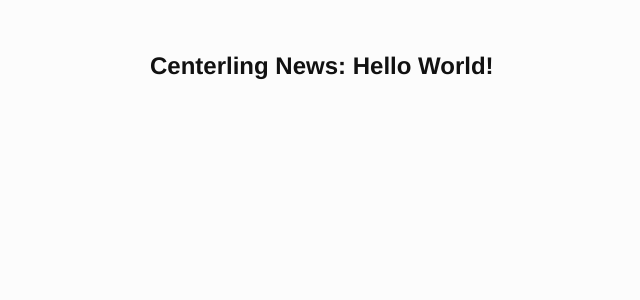
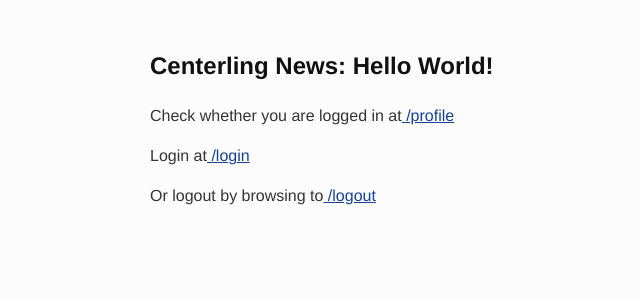
Before and after one commit to jannikjw/js-hacker-news-clone, a React (Create React App) app in the folder centerlingnews/: page / in a window 1280 px wide. Shown: the top 300 px of the page, without its empty margins (90-730 px from the left). Built offline with nearby package versions, Linux system fonts and the light colour scheme; no server answers.

Commit message:
Update HomePage with a few initial links

```diff
--- a/centerlingnews/src/views/HomePage/HomePage.jsx
+++ b/centerlingnews/src/views/HomePage/HomePage.jsx
@@ -1,4 +1,5 @@
 import React from 'react';
+import { Link } from 'react-router-dom';
 
 import './HomePage.scss';
 
@@ -8,6 +9,20 @@ class HomePage extends React.Component {
         return (
             <div className={`view-home-page`}>
                 <h2>Centerling News: Hello World!</h2>
+                <div>
+                    <p>
+                        Check whether you are logged in at
+                        <Link to="/profile"> /profile</Link>
+                    </p>
+                    <p>
+                        Login at
+                        <Link to="/login"> /login</Link>
+                    </p>
+                    <p>
+                        Or logout by browsing to
+                        <Link to="/logout"> /logout</Link>
+                    </p>
+                </div>
             </div>
         );
     }
```
